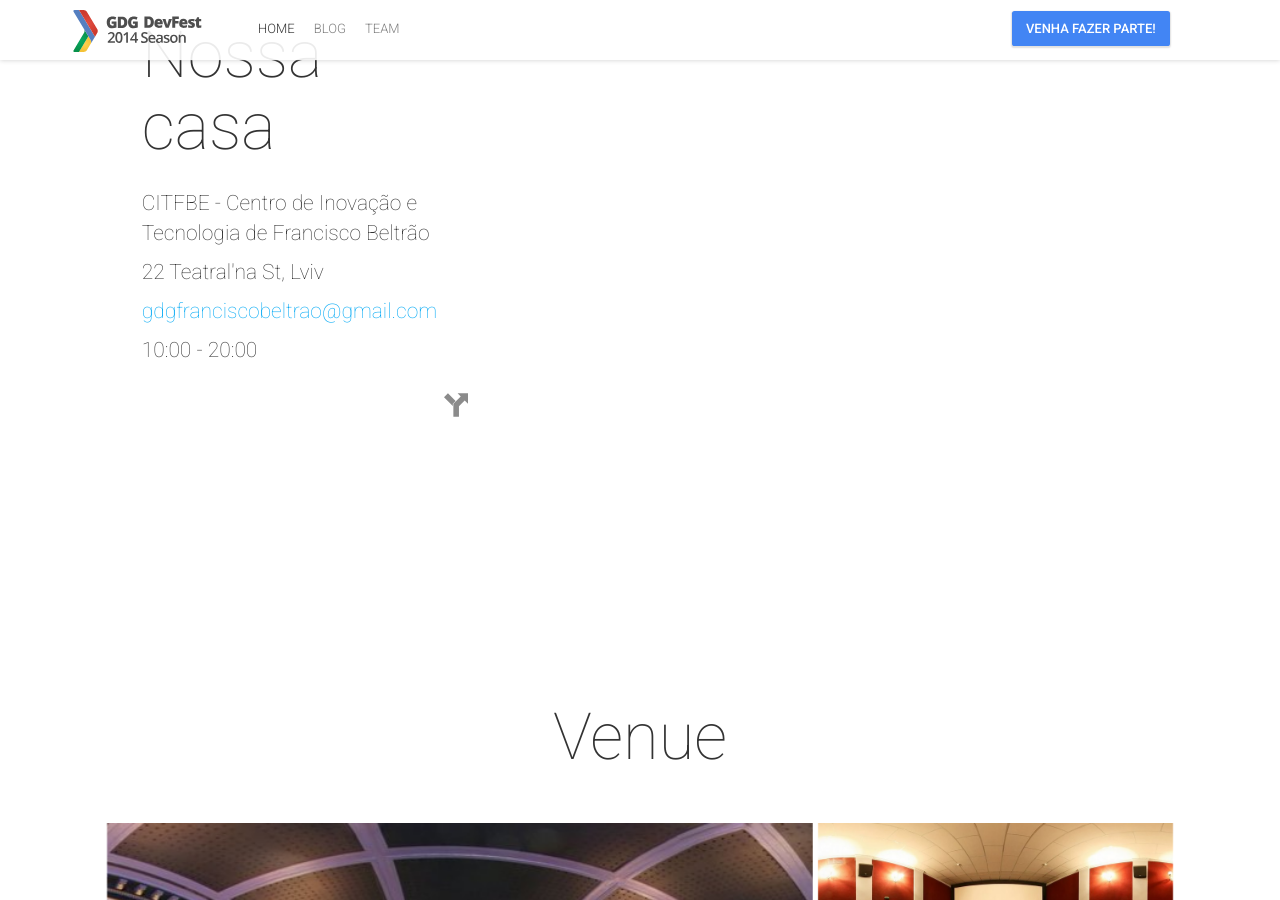
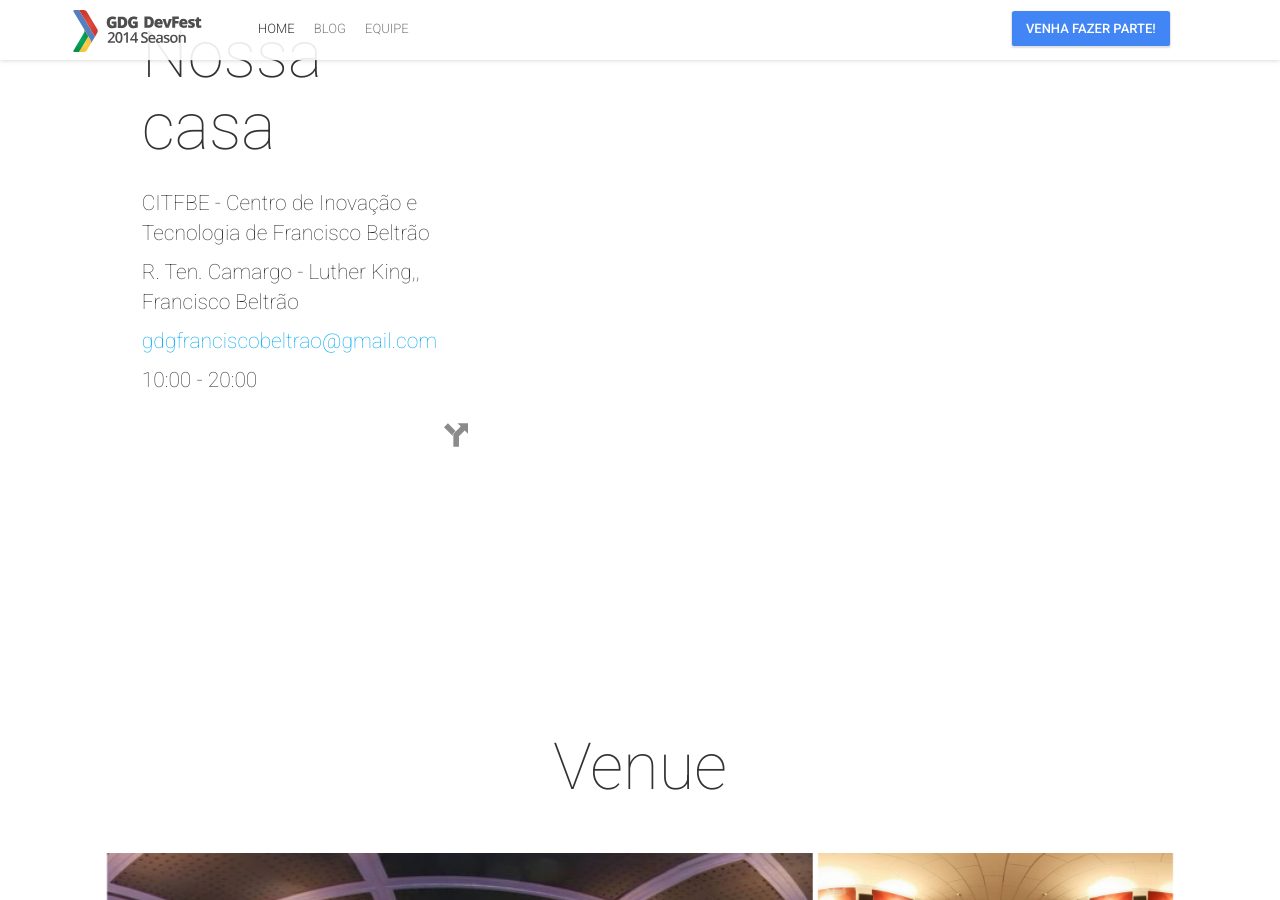
Before and after one commit to GDG-FB/gdg-fb.github.io, a Jekyll site: the page built from index.html, in a window 1280 px wide and 900 px high, scrolled down 2960 px. Built offline with Jekyll 4.4.1, drawn with Linux system fonts in a browser that asks for light colours; nearby versions of some CDN libraries; comment, search, counter and statistics services are not loaded; some of the changed text lies outside the part shown.

```diff
--- a/_config.yml
+++ b/_config.yml
@@ -12,25 +12,24 @@ exclude: ['/automation/', 'README.md', 'LICENSE.txt', 'CNAME']
 # Site Settings
 title: "GDG Francisco Beltrão"
 email: "gdgfranciscobeltrao@gmail.com"
-description: "GDG DevFest is a set of events all around the world"
+description: "O GDG Francisco Beltrão é uma comunidade focada em tecnologias Google"
 baseurl: ""
 url: "https://gdg-fb.github.io"
 permalink: "/blog/:title"
-googleAnalyticsTrackingId: "UA-43643469-5"
-googleAnalyticsSiteUrl: "gdg-x.github.io"
-siteVerification: "b9imDOrFawXaBXCC4r3uJDdswSYcalD-wWpMYhFq-no"
+googleAnalyticsTrackingId: "UA-71096222-1"
+googleAnalyticsSiteUrl: "gdg-fb.github.io"
 
 # Organizer Info
-organizerName: "GDG Lviv"
-organizerAlternateName: "Google Developer Group Lviv"
-organizerDescription: "Open and volunteer geek communities who create exciting projects and share experience about Google technology with passion."
-organizerEmail: "lviv@gdg.org.ua"
+organizerName: "GDG Francisco Beltrão"
+organizerAlternateName: "Google Developer Group Francisco Beltrão"
+organizerDescription: "Uma comunidade aberta de geeks voluntários que criam projetos interessantes e compartilham experiências sobre as tecnologia do Google com paixão."
+organizerEmail: "gdgfranciscobeltrao@gmail.com"
 organizerLogo: "/img/seo/organizer-logo.png"
-organizerLink: "http://lviv.gdg.org.ua/"
+organizerLink: "http://gdg-fb.github.io/"
 
 # Head
-metaKeywords: "event, gdg, devfest, google, programming, android, chrome, developers, lviv"
-twitterAccount: "@DevFest"
+metaKeywords: "gdg, Francisco Beltrão, Beltrão, google, programming, android, chrome, developers, paraná, sudoeste"
+twitterAccount: "@gdg_fb"
 socialImageSrcGooglePlus: "/img/seo/sharing-google-plus.png"
 socialImageSrcTwitter: "/img/seo/sharing-twitter.png"
 socialImageSrcFacebook: "/img/seo/sharing-facebook.png"
@@ -44,7 +43,7 @@ c4sponsorsUrl: "/assets/GDG_DevFest_Partnership.pdf"
 navigationLinks:
  - {permalink: "/", text: "Home"}
  - {permalink: "/blog/", text: "Blog"}
- - {permalink: "/team/", text: "Team"}
+ - {permalink: "/team/", text: "Equipe"}
 bottomNavigationLinks:
  - {link: "https://bit.ly/dfua-c4p", text: "Venha fazer parte!"}
 rightNavigationButtons:
@@ -55,7 +54,7 @@ heroImage: "hero.jpg"
 heroTitle: "GDG Francisco Beltrão é <typeout>"
 eventDate: ""
 typeoutTextValues: '"", "Tecnologia", "Comunidade", "Inspiração", "Design", "Transformação"'
-typeoutFallback: "Season"
+typeoutFallback: "Transformação"
 heroButtons:
  - {link: "https://bit.ly/dfua-c4p", text: "Venha fazer parte!"}
 
@@ -86,12 +85,11 @@ rockstarSpeakersButtonText: "See all speakers"
 # Location Block
 locationBlockTitle: "Nossa casa"
 eventLocationName: "CITFBE - Centro de Inovação e Tecnologia de Francisco Beltrão"
-eventLocationLink: "http://cabinet.kinopalace.lviv.ua/showtimes/"
-eventStreetAddress: "22 Teatral'na St"
-eventAddressLocality: "Lviv"
-eventAddressLocalityRegion: "Lvivska"
-eventPostalCode: "79000"
-eventAddressCountry: "Ukraine"
+eventStreetAddress: "R. Ten. Camargo - Luther King,"
+eventAddressLocality: "Francisco Beltrão"
+eventAddressLocalityRegion: "PR"
+eventPostalCode: "00"
+eventAddressCountry: "Brasil"
 eventStartTime: "2016-10-25T10:00"
 eventDoorTime: "09:00"
 eventEndTime: "2014-10-25T20:00"
@@ -110,7 +108,7 @@ venueFeatures: ["3 huge cinema screens", "Doulby Digital Surround EX audio syste
 
 # Tweets Feed Block
 tweetsFeedImage: "twitter-feed.jpg"
-tweetsFeedTitle: "What's Up?"
+tweetsFeedTitle: "Siga-nos no twitter: "
 twitterHashTag: "gdg_fb"
 
 # Partners Block
--- /dev/null
+++ b/googled1d259c8a45e64ed.html
@@ -0,0 +1 @@
+google-site-verification: googled1d259c8a45e64ed.html
```
